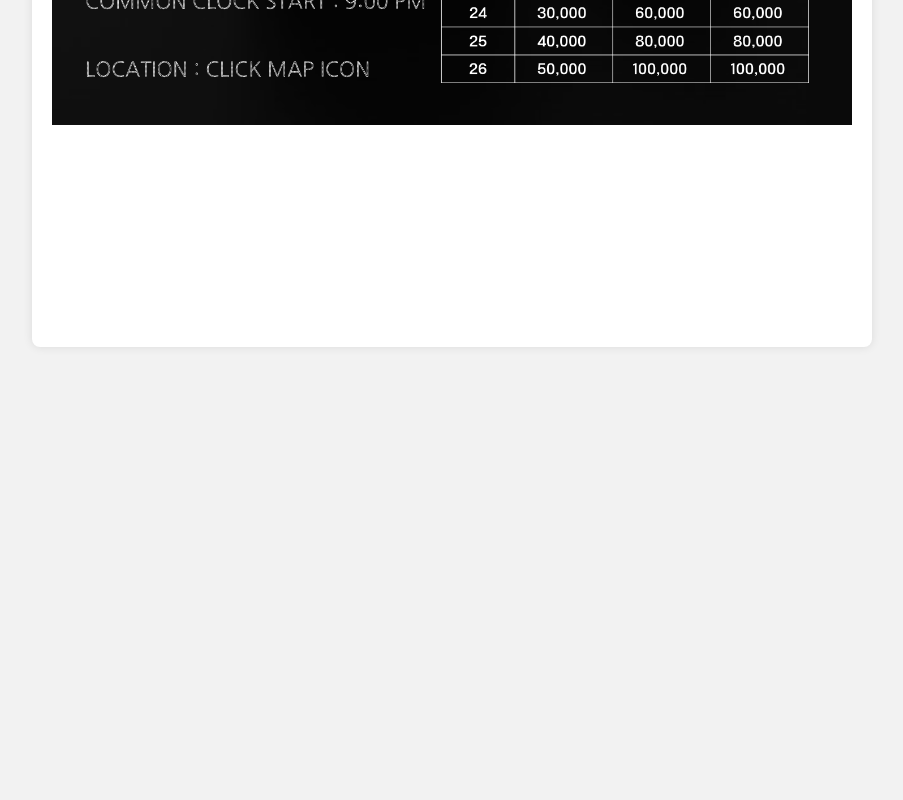
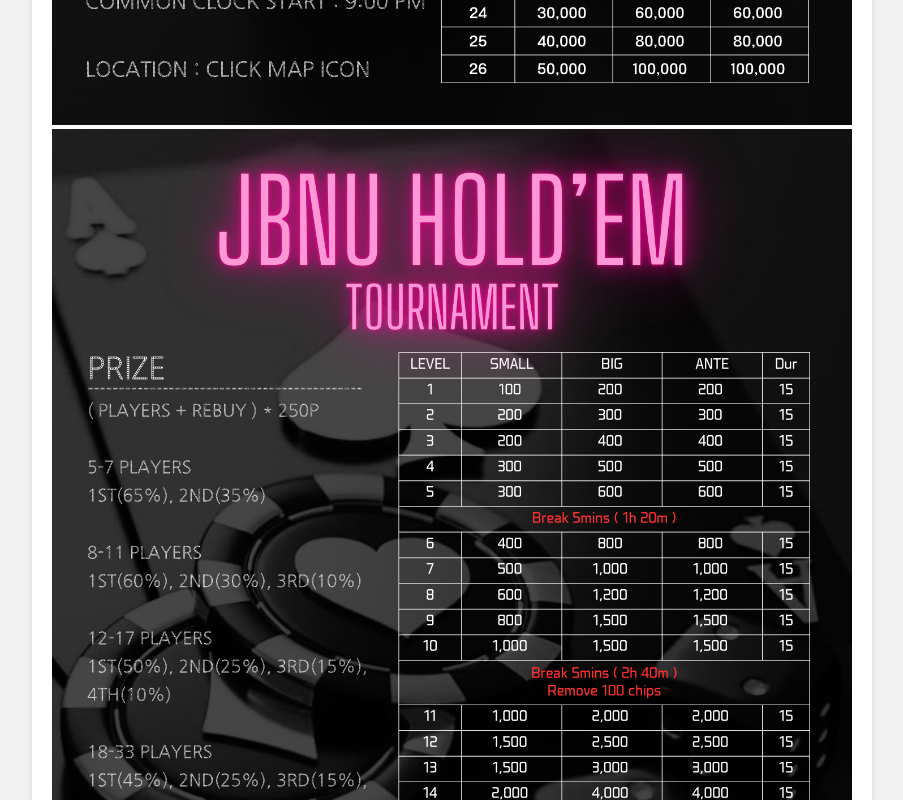
Before and after one commit to handream7/jbnuhd, a plain HTML site: page index.html in a window 1280 px wide. Shown: the part 2980-3780 px from the top of the page, without its empty margins (188-1091 px from the left). Before the commit the page ends 3347 px from the top, so only its background shows below. Drawn offline with Linux system fonts and the light colour scheme.

Commit message:
Add files via upload

```diff
--- a/index.html
+++ b/index.html
@@ -117,6 +117,7 @@
 <p style="text-align:center;">중간퇴실 가능합니다</p>
 <p style="text-align:center;">------</p>
 <img src="https://github.com/handream7/jbnuhd/blob/main/Poker%20introduce.png?raw=true" style="width:100%;">
+<img src="https://github.com/handream7/jbnuhd/blob/main/Poker%20introduce2.png?raw=true" style="width:100%;">
 <br></br>
 <br></br>
 <br></br>
```
